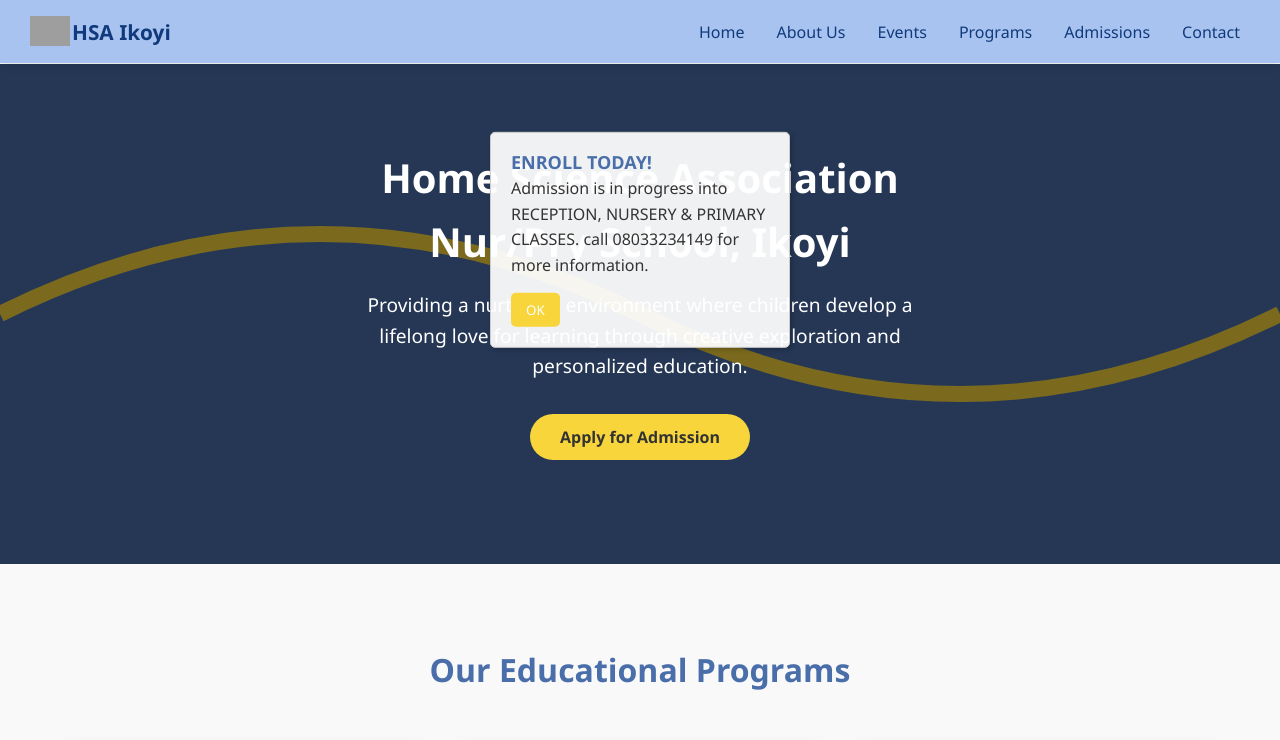
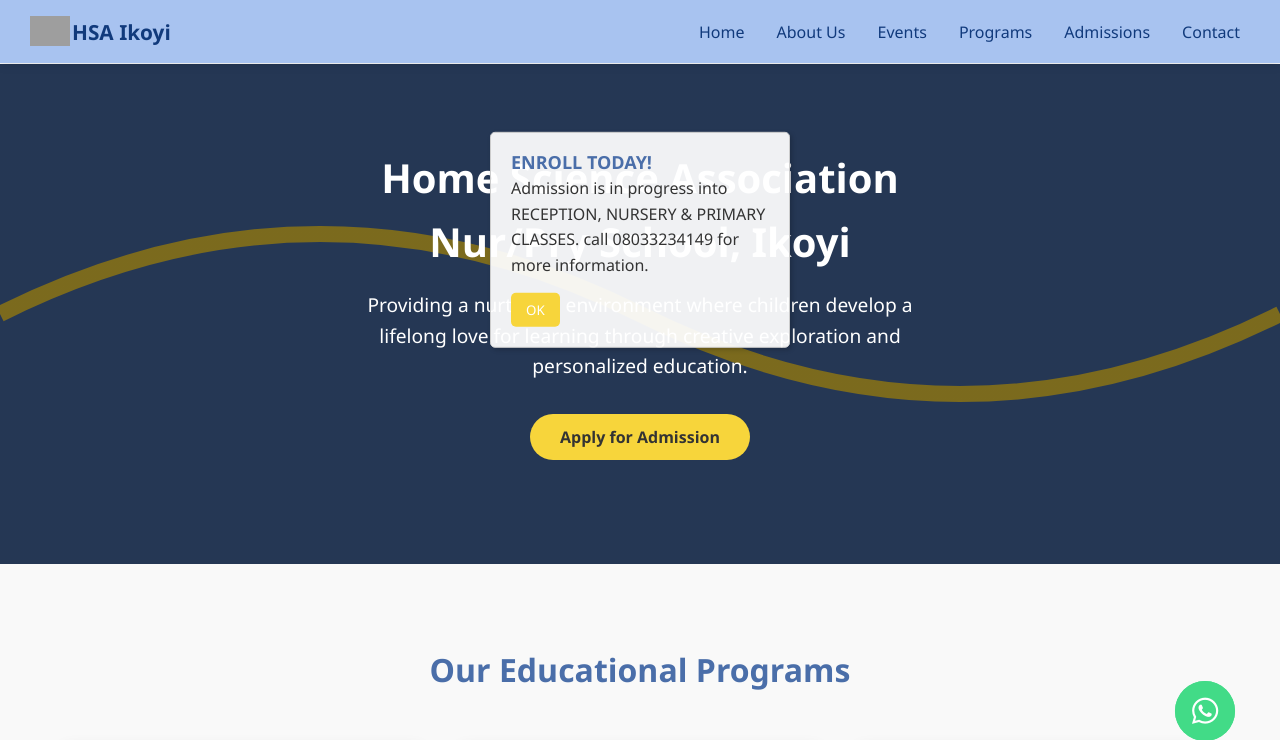
Before and after one commit to accolade99/hsasite2, a plain HTML site: page index.html in a window 1280 px wide. Shown: the top 740 px of the page. Drawn offline with Linux system fonts and the light colour scheme; grey boxes are pictures that could not be loaded.

Commit message:
Update style.css

```diff
--- a/style.css
+++ b/style.css
@@ -478,6 +478,57 @@ body {
     border-radius: 5px;
     cursor: pointer;
   }
+  /* whatsapp icon styling */
+        .contact-icon{
+            background-color: #42db87;
+            color: white;
+            width: 60px;
+            height: 60px;
+            font-size: 30px;
+            border-radius: 50px;
+            text-align: center;
+            box-shadow: 2px 2px 3px #999;
+            display: flex;
+            align-items: center;
+            justify-content: center;
+            transform: translateY(0px);
+            animation: pulse 1.5s infinite;
+            box-shadow: 0 0 0 0 #42db87;
+            -webkit-animation: pulsing 1.25s infinite cubic-bezier(0.66, 0, 0, 1);
+            -moz-animation: pulsing 1.25s infinite cubic-bezier(0.66, 0, 0, 1);
+            -ms-animation: pulsing 1.25s infinite cubic-bezier(0.66, 0, 0, 1);
+            animation: pulsing 1.25s infinite cubic-bezier(0.66, 0, 0, 1);
+            font-weight: normal;
+            font-family: sans-serif;
+            text-decoration: none;
+            transition: all 300ms ease-in-out;
+        }
+        .floatting-btn{
+            position: fixed;
+            bottom: 25px;
+            right: 25px;
+            width: 100px;
+            height: 100px;
+            display: flex;
+            flex-direction: column;
+            align-items: center;
+            justify-content: center;
+            z-index: 1000;
+        }
+        a{
+            text-decoration: none;
+        }
+        .text-icon{
+            margin-top: 8px;
+            font-size: 13px;
+            color: rgb(1, 66, 21);
+        }
+        @keyframes pulsing{
+            to {
+                box-shadow: 0 0 0 30px rgba(232, 76, 61, 0);
+            }
+        }
+
 
 /* Animations */
 @keyframes float {
@@ -564,6 +615,18 @@ body {
     padding: 4px 8px;
     margin-top: -3px;
   }
+  @keyframes pulsing{
+            to {
+                box-shadow: 0 0 0 10px rgba(232, 76, 61, 0);
+            }
+        }
+    .contact-icon {
+        width: 40px;
+        height: 40px;
+    }
+    .text-icon{
+        margin-top: 5px;
+    }
 }
 
 @media (max-width: 480px) {
```
